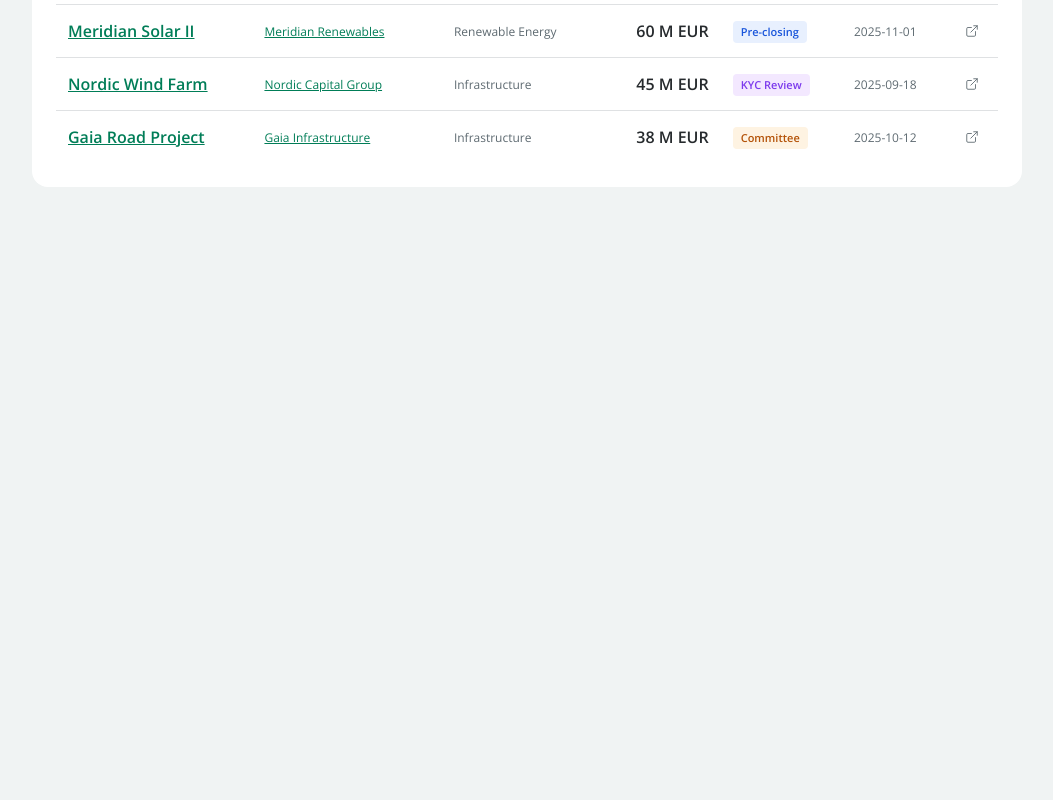
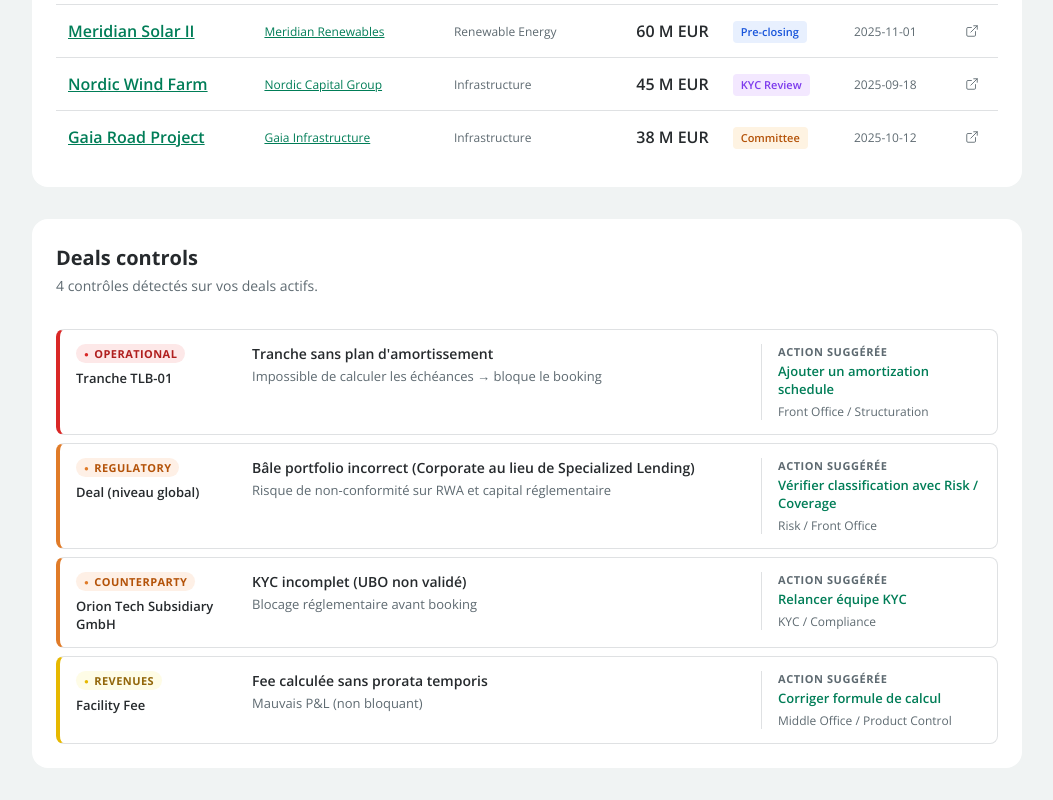
Before and after one commit to pgianni/atm-cockpit, a React (Vite) app: page / in a window 1280 px wide. Shown: the part 1193-1993 px from the top of the page, without its empty margins (226-1279 px from the left). Before the commit the page ends 1412 px from the top, so only its background shows below. Built offline with nearby package versions, Linux system fonts and the light colour scheme.

Commit message:
Initial commit — ATM Cockpit app
Full SPA with Dashboard, Portfolio, Deal, Client, Notifications and Applications pages.
Includes dark mode, favorites, deals controls section, and user dropdown.

Co-Authored-By: Claude Sonnet 4.6 <noreply@anthropic.com>

```diff
--- a/src/components/Dashboard.css
+++ b/src/components/Dashboard.css
@@ -335,3 +335,103 @@
   transition: color 0.15s;
 }
 .ds-fav__link:hover { color: var(--color-primary-hover); }
+
+/* ── Deal controls ── */
+.ds-controls {
+  display: flex;
+  flex-direction: column;
+  gap: 8px;
+}
+
+.ds-ctrl {
+  display: grid;
+  grid-template-columns: 160px 1fr 220px;
+  gap: 16px;
+  align-items: start;
+  background: var(--color-bg-surface);
+  border: 1px solid var(--color-border-default);
+  border-left: 4px solid;
+  border-radius: 8px;
+  padding: 14px 16px;
+}
+.ds-ctrl--blocking    { border-left-color: #d92726; }
+.ds-ctrl--regulatory  { border-left-color: #e07b28; }
+.ds-ctrl--warning     { border-left-color: #e6b800; }
+
+.ds-ctrl__left {
+  display: flex;
+  flex-direction: column;
+  gap: 6px;
+}
+
+.ds-ctrl__badge {
+  display: inline-flex;
+  align-items: center;
+  gap: 5px;
+  font-size: 11px;
+  font-weight: 700;
+  padding: 2px 8px;
+  border-radius: 999px;
+  text-transform: uppercase;
+  letter-spacing: 0.04em;
+  width: fit-content;
+}
+.ds-ctrl__badge--blocking   { background: #fde8e8; color: #b01f1e; }
+.ds-ctrl__badge--regulatory { background: #fef0e6; color: #b45309; }
+.ds-ctrl__badge--warning    { background: #fefce6; color: #92660a; }
+
+.ds-ctrl__badge--blocking::before   { content: '●'; font-size: 8px; color: #d92726; }
+.ds-ctrl__badge--regulatory::before { content: '●'; font-size: 8px; color: #e07b28; }
+.ds-ctrl__badge--warning::before    { content: '●'; font-size: 8px; color: #e6b800; }
+
+.ds-ctrl__object {
+  font-size: 13px;
+  font-weight: 600;
+  color: var(--color-text-major);
+}
+
+.ds-ctrl__body {
+  display: flex;
+  flex-direction: column;
+  gap: 4px;
+}
+
+.ds-ctrl__problem {
+  font-size: 14px;
+  font-weight: 600;
+  color: var(--color-text-major);
+}
+
+.ds-ctrl__impact {
+  font-size: 13px;
+  color: var(--color-text-minor);
+  line-height: 1.4;
+}
+
+.ds-ctrl__right {
+  display: flex;
+  flex-direction: column;
+  gap: 3px;
+  border-left: 1px solid var(--color-border-default);
+  padding-left: 16px;
+}
+
+.ds-ctrl__action-label {
+  font-size: 11px;
+  font-weight: 700;
+  text-transform: uppercase;
+  letter-spacing: 0.05em;
+  color: var(--color-text-minor);
+}
+
+.ds-ctrl__action {
+  font-size: 13px;
+  font-weight: 600;
+  color: var(--color-primary);
+}
+
+.ds-ctrl__owner {
+  font-size: 12px;
+  color: var(--color-text-minor);
+  margin-top: 2px;
+}
--- a/src/components/Dashboard.jsx
+++ b/src/components/Dashboard.jsx
@@ -50,6 +50,49 @@ const ALERTS = [
     linkLabel: 'See opportunity',
     description: 'Status updated to "BOM Committee".',
     clients: [{ name: 'Helios Aviation Partners' }],
+  },
+]
+
+const CONTROLS = [
+  {
+    id: 1,
+    severity: 'blocking',
+    severityLabel: 'Operational',
+    object: 'Tranche TLB-01',
+    problem: 'Tranche sans plan d\'amortissement',
+    impact: 'Impossible de calculer les échéances → bloque le booking',
+    action: 'Ajouter un amortization schedule',
+    owner: 'Front Office / Structuration',
+  },
+  {
+    id: 2,
+    severity: 'regulatory',
+    severityLabel: 'Regulatory',
+    object: 'Deal (niveau global)',
+    problem: 'Bâle portfolio incorrect (Corporate au lieu de Specialized Lending)',
+    impact: 'Risque de non-conformité sur RWA et capital réglementaire',
+    action: 'Vérifier classification avec Risk / Coverage',
+    owner: 'Risk / Front Office',
+  },
+  {
+    id: 3,
+    severity: 'regulatory',
+    severityLabel: 'Counterparty',
+    object: 'Orion Tech Subsidiary GmbH',
+    problem: 'KYC incomplet (UBO non validé)',
+    impact: 'Blocage réglementaire avant booking',
+    action: 'Relancer équipe KYC',
+    owner: 'KYC / Compliance',
+  },
+  {
+    id: 4,
+    severity: 'warning',
+    severityLabel: 'Revenues',
+    object: 'Facility Fee',
+    problem: 'Fee calculée sans prorata temporis',
+    impact: 'Mauvais P&L (non bloquant)',
+    action: 'Corriger formule de calcul',
+    owner: 'Middle Office / Product Control',
   },
 ]
 
@@ -214,6 +257,35 @@ export default function Dashboard({ style, onSearch, onNavigateDeal, onNavigateP
           </div>
         </section>
 
+        {/* ── Deal controls ── */}
+        <section className="module">
+          <div className="module__header">
+            <div>
+              <h2 className="module__title">Deals controls</h2>
+              <p className="module__subtitle">{CONTROLS.length} contrôles détectés sur vos deals actifs.</p>
+            </div>
+          </div>
+          <div className="ds-controls">
+            {CONTROLS.map(ctrl => (
+              <div key={ctrl.id} className={`ds-ctrl ds-ctrl--${ctrl.severity}`}>
+                <div className="ds-ctrl__left">
+                  <span className={`ds-ctrl__badge ds-ctrl__badge--${ctrl.severity}`}>{ctrl.severityLabel}</span>
+                  <p className="ds-ctrl__object">{ctrl.object}</p>
+                </div>
+                <div className="ds-ctrl__body">
+                  <p className="ds-ctrl__problem">{ctrl.problem}</p>
+                  <p className="ds-ctrl__impact">{ctrl.impact}</p>
+                </div>
+                <div className="ds-ctrl__right">
+                  <p className="ds-ctrl__action-label">Action suggérée</p>
+                  <p className="ds-ctrl__action">{ctrl.action}</p>
+                  <p className="ds-ctrl__owner">{ctrl.owner}</p>
+                </div>
+              </div>
+            ))}
+          </div>
+        </section>
+
         {/* ── Favorite apps ── */}
         {favoriteApps.length > 0 && (
           <section className="module">
```
Also changed, not shown: .claude/settings.local.json.
